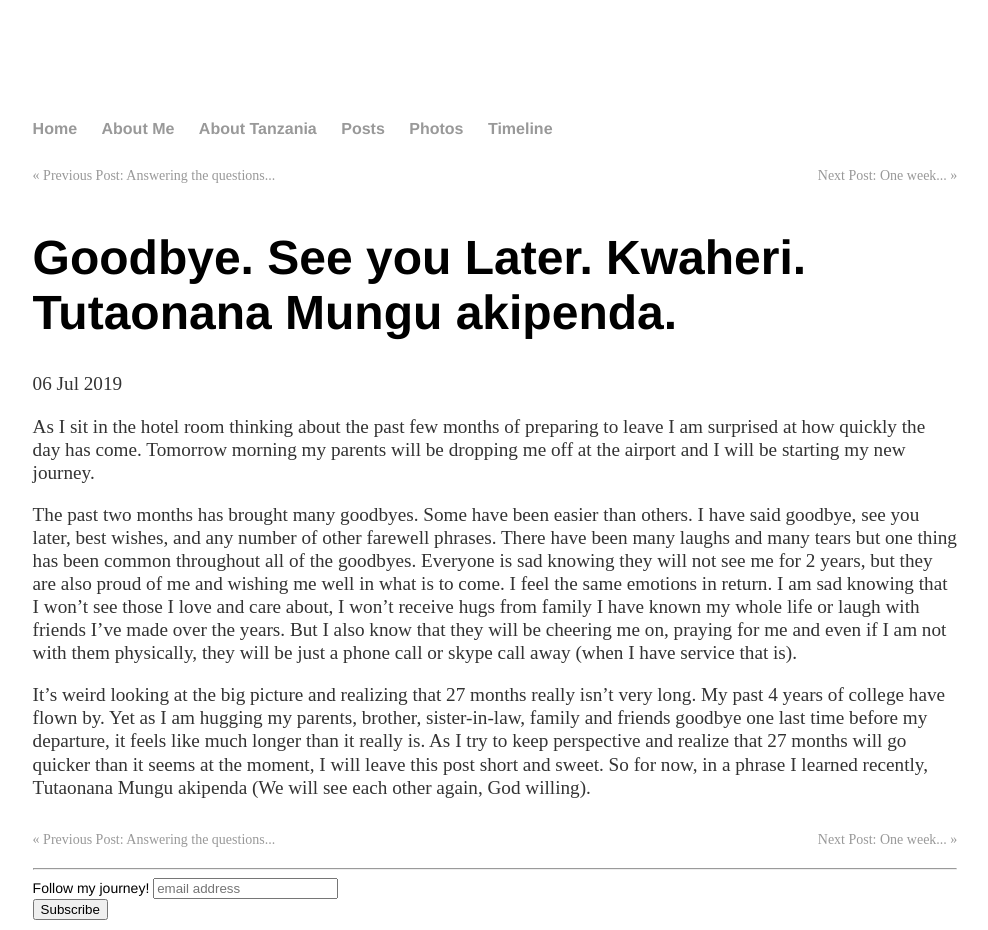
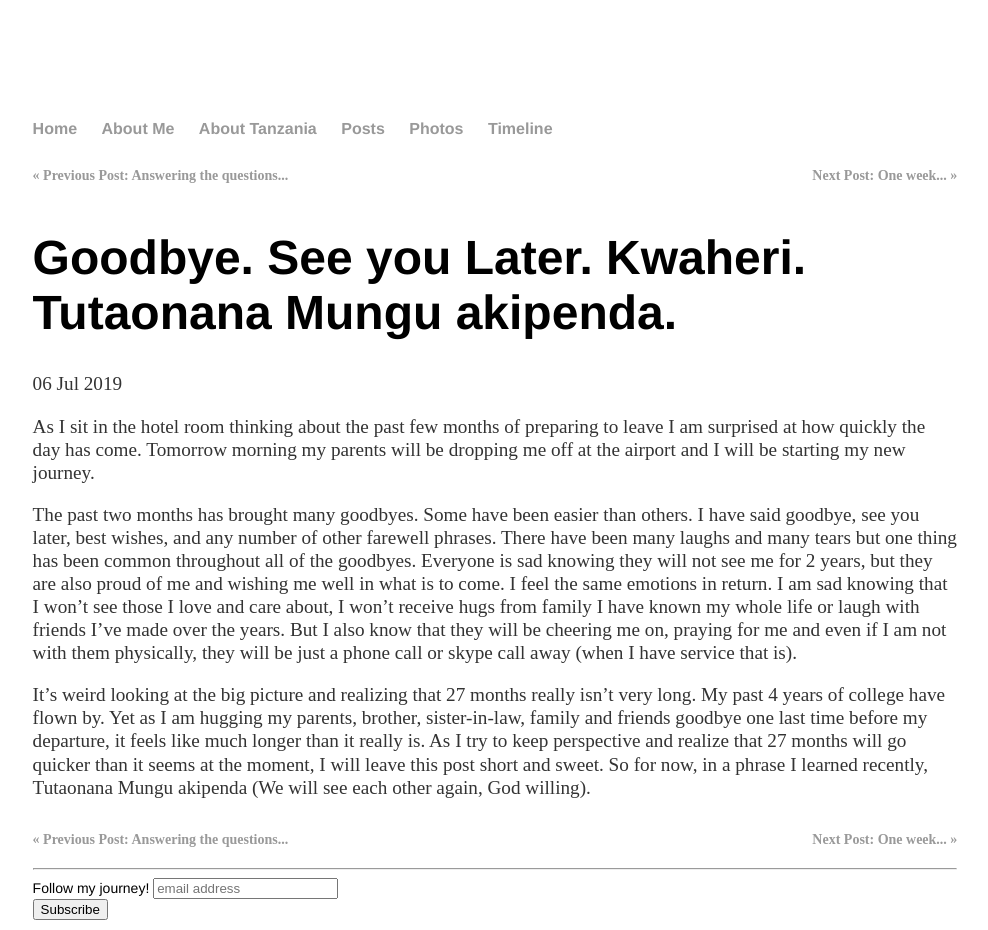
Before and after one commit to caliholman/caliholman.github.io, a Jekyll site: the page built from _posts/2019-07-06-Goodbye.md, in a window 1280 px wide. Shown: the whole page, without its empty margins (145-1133 px from the left). Built offline with Jekyll 4.4.1, drawn with Linux system fonts in a browser that asks for light colours; comment, search, counter and statistics services are not loaded.

Commit message:
made next/back links bold

```diff
--- a/css/main.css
+++ b/css/main.css
@@ -68,6 +68,8 @@ ul.body {
 
 
 .PageNavigation {
+  color: #999;
+  font-weight: bold;
   font-size: 14px;
   display: block;
   width: auto;
@@ -75,6 +77,7 @@ ul.body {
 }
 
 .PageNavigation a {
+  color: #999;
   display: block;
   width: 50%;
   float: left;
```
